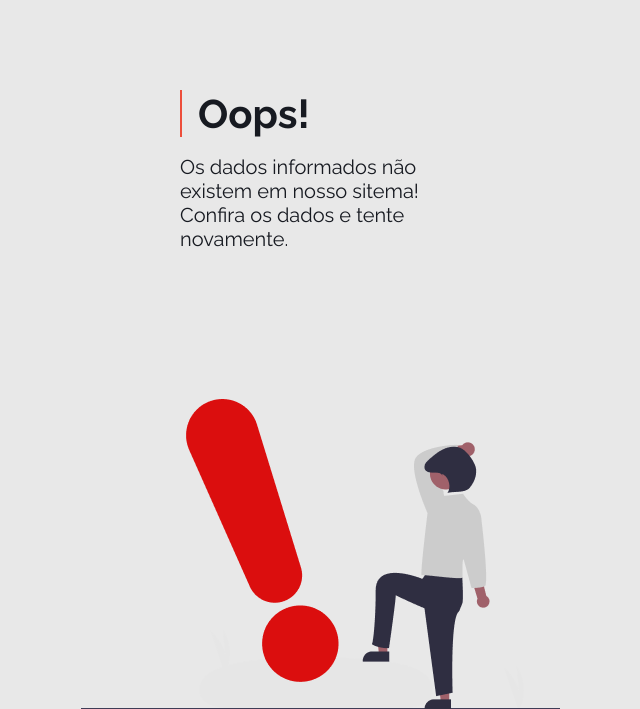
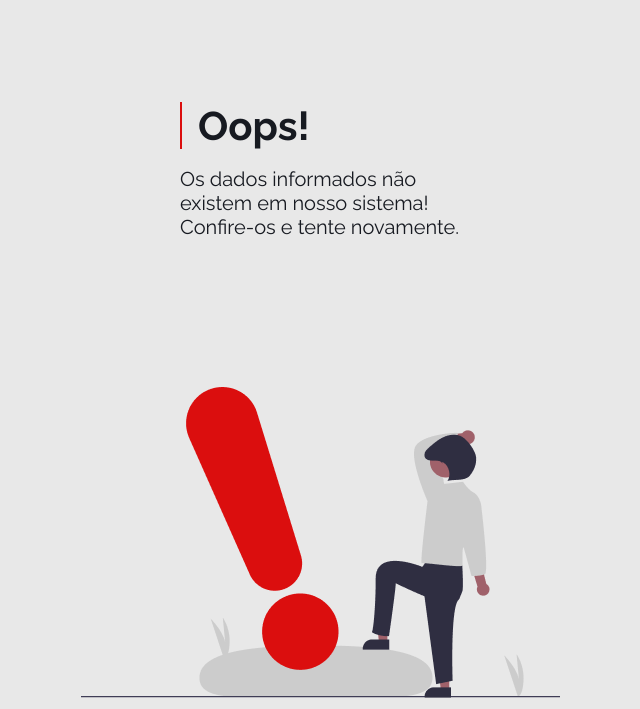
Before and after one commit to camilapinh3iro/cadastro, a PHP site: page /captiveportal-error.html in a window 1280 px wide. Shown: the top 709 px of the page, without its empty margins (320-960 px from the left). Run offline with PHP 8.4, Linux system fonts and the light colour scheme.

Commit message:
versao estavel 41.0

```diff
--- a/captiveportal-error.html
+++ b/captiveportal-error.html
@@ -17,8 +17,8 @@
     <div class="authentication-error-container">
       <h1 class="authentication-error__title">Oops!</h1>
       <p class="authentication-error__text">
-        Os dados informados não existem em nosso sitema! Confira os dados e
-        tente novamente.
+        Os dados informados não existem em nosso sistema! Confire-os e tente
+        novamente.
       </p>
     </div>
     <img
--- a/captiveportal-style.css
+++ b/captiveportal-style.css
@@ -463,7 +463,7 @@ footer {
 
 .authentication-error__title::before {
   content: "";
-  border-left: 2.5px solid var(--error-color);
+  border-left: 2.5px solid #db0e0e;
   padding-left: 16px;
 }
 
@@ -484,7 +484,7 @@ footer {
 
 .authentication-successful__title {
   font-size: 2.5rem;
-  max-width: 270px;
+  max-width: 275px;
   width: 100%;
 }
 
@@ -639,7 +639,7 @@ footer {
 
   .authentication-successful__title {
     font-size: 2rem;
-    max-width: 200px;
+    max-width: 230px;
   }
 
   .authentication-successful__text {
```
Also changed, not shown: index.php (+3 -8 lines), captiveportal-authentication-error-image.png.
